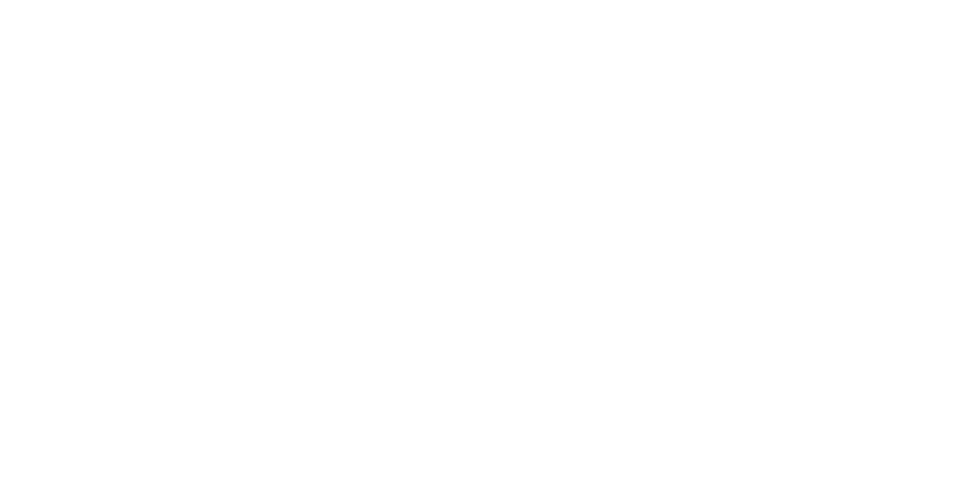
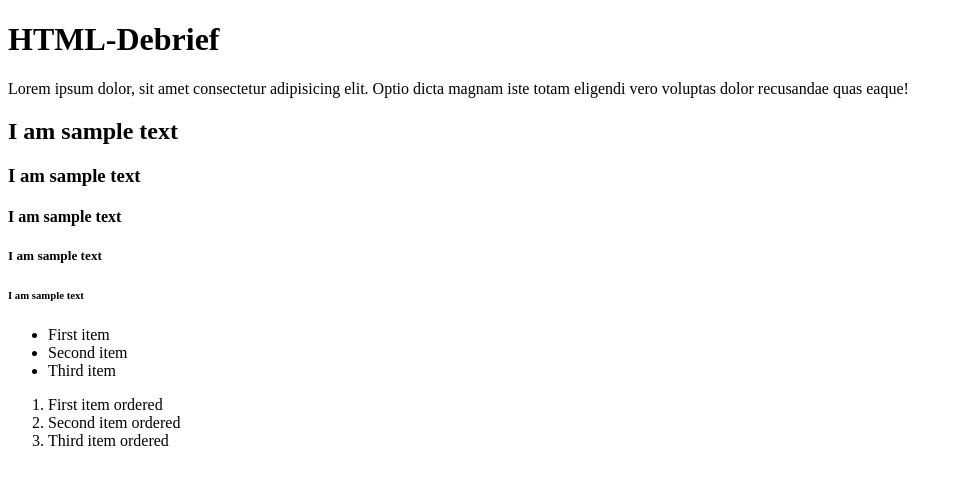
Before and after one commit to tehuticode/HTML-Debrief, a plain HTML site: page index.html in a window 1280 px wide. Shown: the whole page, without its empty margins (0-962 px from the left). Drawn offline with Linux system fonts and the light colour scheme.

Commit message:
Add lists and headings

```diff
--- a/index.html
+++ b/index.html
@@ -1,10 +1,33 @@
 <!DOCTYPE html>
 <!--HEAD-->
+
 <head>
     <title>HTML-Debrief</title>
 </head>
 <!--BODY-->
+
 <body>
+    <div class="main-container">
+        <h1>HTML-Debrief</h1>
+        <p>Lorem ipsum dolor, sit amet consectetur adipisicing elit. Optio dicta magnam iste totam eligendi vero
+            voluptas dolor recusandae quas eaque!</p>
+        <h2>I am sample text</h2>
+        <h3>I am sample text</h3>
+        <h4>I am sample text</h4>
+        <h5>I am sample text</h5>
+        <h6>I am sample text</h6>
+        <ul class="unordered-list">
+            <li>First item</li>
+            <li>Second item</li>
+            <li>Third item</li>
+        </ul>
+        <ol class="ordered-list">
+            <li>First item ordered</li>
+            <li>Second item ordered</li>
+            <li>Third item ordered</li>
+        </ol>
 
+    </div>
 </body>
+
 </html>
```
Lines whose indentation alone changed are shown as unchanged.
